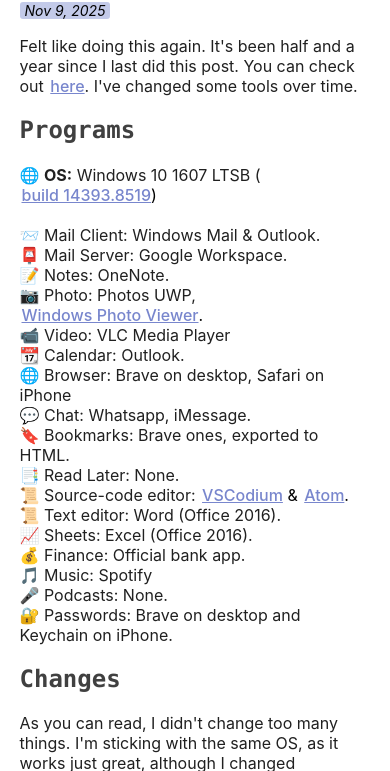
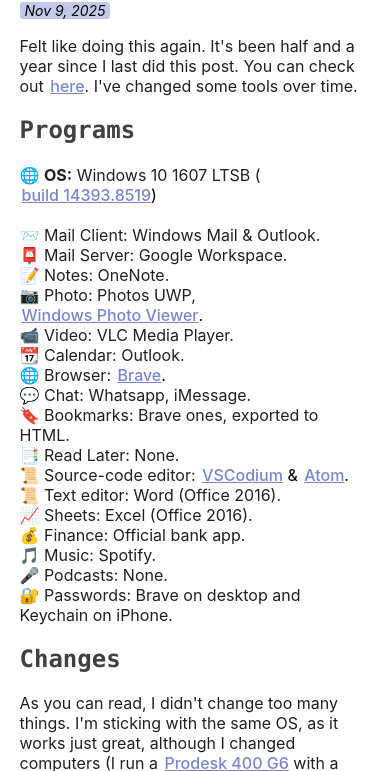
Before and after one commit to seeergiofdez/sergio, a website: page blog/2025/11/09/my-default-programs-2.html in a window 390 px wide. Shown: the part 329-1100 px from the top of the page. Drawn offline with Linux system fonts and the light colour scheme.

Commit message:
blog: Grammar fixes
Signed-off-by: Sergio Fdez <sergio@bbjprojek.org>

```diff
--- a/blog/2025/11/09/my-default-programs-2.html
+++ b/blog/2025/11/09/my-default-programs-2.html
@@ -34,9 +34,9 @@
   <a>📮 Mail Server: Google Workspace.</a><br>
   <a>📝 Notes: OneNote.</a><br>
   <a>📷 Photo: Photos UWP, <a target="_blank" href="https://wiki.bbjprojek.org/docs/guides/windows/#enabling-windows-photo-viewer-windows-10">Windows Photo Viewer</a>.</a><br>
-  <a>📹 Video: VLC Media Player</a><br>
+  <a>📹 Video: VLC Media Player.</a><br>
   <a>📆 Calendar: Outlook.</a><br>
-  <a>🌐 Browser: Brave on desktop, Safari on iPhone<br>
+  <a>🌐 Browser: <a target="_blank" href="https://brave.com/">Brave</a>.<br>
   <a>💬 Chat: Whatsapp, iMessage.</a><br>
   <a>🔖 Bookmarks: Brave ones, exported to HTML.</a><br>
   <a>📑 Read Later: None.</a><br>
@@ -44,12 +44,12 @@
   <a>📜 Text editor: Word (Office 2016).</a><br>
   <a>📈 Sheets: Excel (Office 2016).</a><br>
   <a>💰 Finance: Official bank app.</a><br>
-  <a>🎵 Music: Spotify</a><br>
+  <a>🎵 Music: Spotify.</a><br>
   <a>🎤 Podcasts: None.</a><br>
   <a>🔐 Passwords: Brave on desktop and Keychain on iPhone.</a><br>
 
   <h2 id="changes">Changes</h2>
-  <p>As you can read, I didn't change too many things. I'm sticking with the same OS, as it works just great, although I changed computers (I run a Prodesk 400 G6 with a Intel Core i7-10500T).</p>
+  <p>As you can read, I didn't change too many things. I'm sticking with the same OS, as it works just great, although I changed computers (I run a <a href="/hardware">Prodesk 400 G6</a> with a Intel Core i5-10500T).</p>
   <p>I've recently moved to Brave, after months of using <a target="_blank" href="https://github.com/ungoogled-software/ungoogled-chromium">Ungoogled Chromium</a>, but it's not definitive. Also, I stopped using Thunderbird and started using the default UWP version of Windows Mail shipped on Windows 1607, which still works as great.</p>
   <p>Stopped using Apple Music and fully switched to Spotify, and finally stopped using any remaining social media and messaging apps, such as Telegram, Pinterest...</p>
 
```
Also changed, not shown: blog/2025/10/21/setting-up-a-diy-nas.html (+3 -3 lines), blog/index.html (+1 -1 lines).
